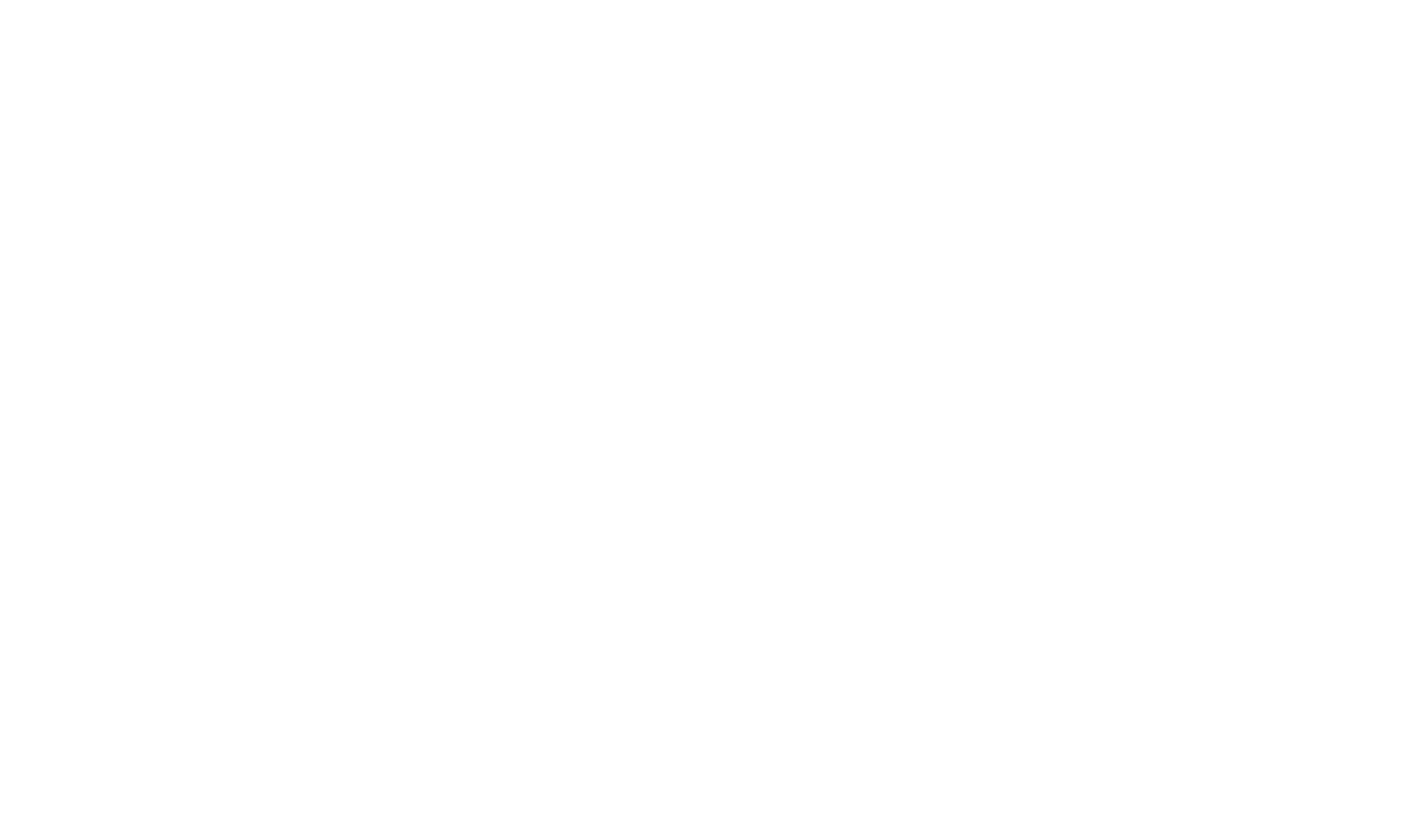
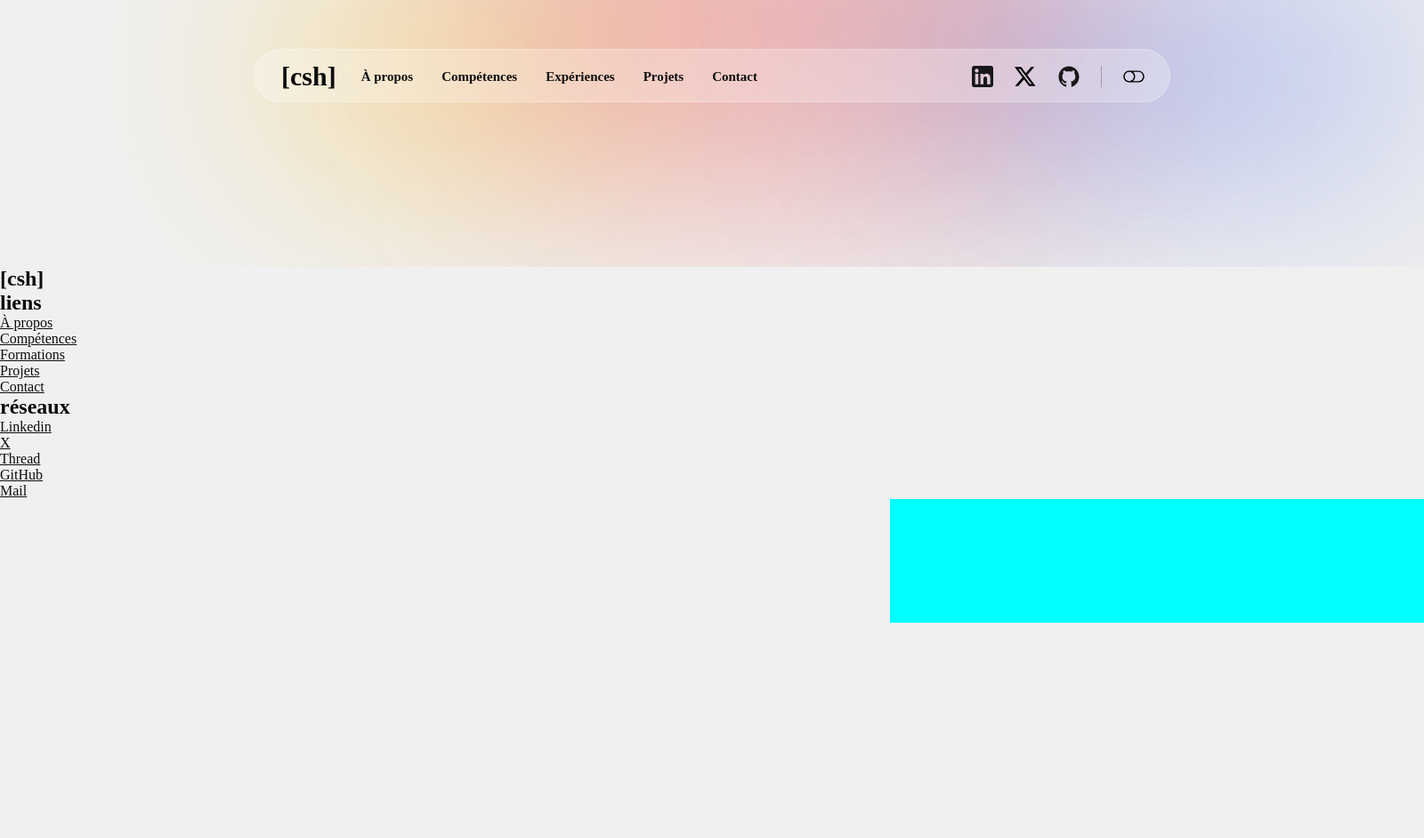
Before and after one commit to ClementSaint-Hilaire/Portfolio, a PHP site: page / in a window 1600 px wide. Before the commit the page is empty. Shown: the whole page at 89% size. Before the commit the page ends 800 px from the top, so only its background shows below. Run offline with PHP 8.4, Linux system fonts and the light colour scheme.

Commit message:
— Ajout & Modif —
- php
- html
- css

→ Modif du Header

→ Ajout du Footer

```diff
--- a/css/composants.css
+++ /dev/null
@@ -1,38 +0,0 @@
-.Header {
-}
-.ambilights {
-    width: 1030px;
-    height: 408px;
-    display: flex;
-    justify-content: center;
-    align-items: flex-start;
-}
-.ambilightsOrange {
-    width: 430.845px;
-    height: 244.671px;
-    position: absolute;
-    left: -535.845px;
-    bottom: -535.879px;
-    border-radius: 430.845px;
-    background: rgba(255, 184, 0, 0.43);
-    filter: blur(120px);
-}
-.ambilightsRouge {
-
-}
-.ambilightsBleu {
-    width: 575.775px;
-    height: 229.136px;
-    position: absolute;
-    left: -1155px;
-    bottom: -516.568px;
-    border-radius: 575.775px;
-    background: rgba(63, 100, 233, 0.43);
-    filter: blur(120px);
-}
-.navLight {
-    width: 1030px;
-    height: 60px;
-    border-radius: 30px;border: 1px solid rgba(255, 255, 255, 0.25);
-    background: rgba(255, 255, 255, 0.25);
-}
--- /dev/null
+++ b/css/headerAndFooter.css
@@ -0,0 +1,152 @@
+:root {
+    --blanc : #F0F0F0;
+    --noir : #0D0D0D;
+    font-family: Open Sans Hebrew;
+}
+*{
+    padding: 0;
+    margin: 0;
+    box-sizing: border-box;
+    background-color: var(--blanc);
+    color: var(--noir);
+  }
+
+/** >> header**/
+.Header {
+    width: 100%;
+    height: 300px;
+    top: 0px;
+    position: relative;
+}
+/** >> top lights**/
+.topAmbilights {
+    width: 1030px;
+    height: 408px;
+    display: flex;
+    justify-content: center;
+    justify-content: space-between;
+    align-items: center;
+}
+.topAmbilightsOrange {
+    width: 430.845px;
+    height: 244.671px;
+    position: absolute;
+    left: 290px;
+    bottom: 100px;
+    border-radius: 430.845px;
+    background: rgba(255, 184, 0, 0.33);
+    filter: blur(120px);
+}
+.topAmbilightsRouge {
+    width: 697px;
+    height: 400px;
+    position: absolute;
+    left: 550px;
+    bottom: 75px;
+    border-radius: 697px;
+    background: rgba(233, 63, 63, 0.33);
+    filter: blur(120px);
+}
+.topAmbilightsBleu {
+    width: 575.775px;
+    height: 229.136px;
+    position: absolute;
+    left: 1020px;
+    bottom: 100px;
+    border-radius: 575.775px;
+    background: rgba(63, 100, 233, 0.33);
+    filter: blur(120px);
+}
+/** << top lights**/
+.navLight {
+    display: flex;
+    align-items: center;
+    gap: 10px;
+    position: absolute;
+    top: 85px;
+    left: 50%;
+    transform: translate(-50%, -50%);
+    background: transparent;
+}
+.rectangleNavbar {
+    width: 1030px;
+    height: 60px;
+    border-radius: 30px;
+    border: 1px solid rgba(255, 255, 255, 0.25);
+    background: rgba(255, 255, 255, 0.25);
+}
+.textNavbar {
+    display: flex;
+    width: 613px;
+    height: 60px;
+    align-items: center;
+    gap: 32px;
+    position: absolute;
+    left: 35px;
+    background: none;
+}
+.logoRSNavbar {
+    display: flex;
+    width: 194px;
+    height: 60px;
+    justify-content: space-between;
+    align-items: center;
+    position: absolute;
+    right: 29px;
+    background: none;
+}
+.separateurVertical {
+    width: 1px;
+    height: 24px;
+    background: rgba(0, 0, 0, 0.26);
+}
+.logoRSNavbar a {
+    width: 24px;
+    height: 24px;
+    color : var(--noir);
+    background: none;
+}
+.logoRSNavbar a svg {
+    width: 24px;
+    height: 24px;
+    color : var(--noir);
+    background: none;
+}
+.textNavbar h1 {
+    font-size: 30px;
+    font-style: normal;
+    font-weight: 700;
+    line-height: normal;
+    color : var(--noir);
+    margin: -4px;
+    background: transparent;
+
+}
+.textNavbar h2 {
+    font-size: 15px;
+    font-style: normal;
+    font-weight: 700;
+    line-height: normal;
+    color : var(--noir);
+    background: transparent;
+}
+/** << header**/
+
+/** >> footer**/
+.Footer  {
+    width: 100%;
+    height: 400px;
+    bottom: 0px;
+    background-color: aqua;
+    position: relative;
+}
+
+.bottomAmbilight {
+    display: flex;
+    width: 1000px;
+    height: 381px;
+    justify-content: space-between;
+    align-items: flex-end;
+    flex-shrink: 0;
+}
+/** << footer**/
--- a/php/accueil.php
+++ b/php/accueil.php
@@ -9,6 +9,7 @@
 <body>
 
     <?php include 'php/composants/header.html'; ?>
+    <?php include 'php/composants/footer.html'; ?>
 
 </body>
 </html>
--- a/php/composants/footer.html
+++ b/php/composants/footer.html
@@ -0,0 +1,39 @@
+<!DOCTYPE html>
+<html lang="en">
+<head>
+    <meta charset="UTF-8">
+    <meta name="viewport" content="width=device-width, initial-scale=1.0">
+    <link rel="stylesheet" href="../../css/headerAndFooter.css">
+</head>
+<body>
+    <section class="Footer">
+        <div class="ligneHorizontale"></div>
+        <h1>[csh]</h1>
+        <div class="listesAnnexe">
+            <ul>
+                <li><h2>liens</h2></li>
+                <li><a href="#">À propos</a></li>
+                <li><a href="#">Compétences</a></li>
+                <li><a href="#">Formations</a></li>
+                <li><a href="#">Projets</a></li>
+                <li><a href="#">Contact</a></li>
+            </ul>
+            <ul>
+                <li><h2>réseaux</h2></li>
+                <li><a href="#">Linkedin</a></li>
+                <li><a href="#">X</a></li>
+                <li><a href="#">Thread</a></li>
+                <li><a href="#">GitHub</a></li>
+                <li><a href="#">Mail</a></li>
+            </ul>
+        </div>
+
+        <div class="bottomAmbilight">
+            <div class="bottomAmbilightOrange"></div>
+            <div class="bottomAmibilightRouge"></div>
+            <div class="bottomAmbilightBleu"></div>
+        </div>
+
+    </section>
+</body>
+</html>
--- a/php/composants/header.html
+++ b/php/composants/header.html
@@ -3,16 +3,50 @@
 <head>
     <meta charset="UTF-8">
     <meta name="viewport" content="width=device-width, initial-scale=1.0">
-    <link rel="stylesheet" href="../css/composants.css">
+    <link rel="stylesheet" href="../css/headerAndFooter.css">
 </head>
 <body>
     <section class="Header">
-        <div class="ambilights">
-            <div class="ambilightsOrange"></div>
-            <div class="ambilightsRouge"></div>
-            <div class="ambilightsBleu"></div>
+        <div class="topAmbilights">
+            <div class="topAmbilightsOrange"></div>
+            <div class="topAmbilightsRouge"></div>
+            <div class="topAmbilightsBleu"></div>
         </div>
-        <nav class="navLight"></nav>
+        <nav class="navLight">
+            <div class="rectangleNavbar">
+                <div class="textNavbar">
+                    <h1>[csh]</h1>
+                    <h2>À propos</h2>
+                    <h2>Compétences</h2>
+                    <h2>Expériences</h2>
+                    <h2>Projets</h2>
+                    <h2>Contact</h2>
+                </div>
+                <div class="logoRSNavbar">
+                    <a href="#" class="linkedinLogo">
+                        <svg xmlns="http://www.w3.org/2000/svg" width="22" height="22" viewBox="0 0 22 22" fill="none">
+                            <path fill-rule="evenodd" clip-rule="evenodd" d="M19.556 21.9979H2.44792C1.09813 21.9979 0.00390625 20.9037 0.00390625 19.5539V2.44584C0.00390625 1.09605 1.09813 0.00183105 2.44792 0.00183105H19.556C20.9058 0.00183105 22 1.09605 22 2.44584V19.5539C22 20.9037 20.9058 21.9979 19.556 21.9979ZM15.6797 18.9429H18.9438V12.2376C18.9438 9.40045 17.3355 8.02868 15.0891 8.02868C12.8417 8.02868 11.8959 9.7788 11.8959 9.7788V8.35224H8.75023V18.9429H11.8959V13.3835C11.8959 11.8938 12.5816 11.0074 13.8941 11.0074C15.1005 11.0074 15.6797 11.8592 15.6797 13.3835V18.9429ZM3.05773 5.01118C3.05773 6.0904 3.92598 6.96547 4.99746 6.96547C6.06894 6.96547 6.93668 6.0904 6.93668 5.01118C6.93668 3.93195 6.06894 3.05688 4.99746 3.05688C3.92598 3.05688 3.05773 3.93195 3.05773 5.01118ZM6.65329 18.9429H3.37317V8.35224H6.65329V18.9429Z" fill="#181818"/>
+                        </svg>
+                    </a>
+                    <a href="#" class="xLogo">
+                        <svg xmlns="http://www.w3.org/2000/svg" width="22" height="20" viewBox="0 0 22 20" fill="none">
+                            <path d="M16.9939 0.25H20.3019L13.0749 8.51L21.5769 19.75H14.9199L9.70591 12.933L3.73991 19.75H0.429906L8.15991 10.915L0.00390625 0.25H6.82991L11.5429 6.481L16.9939 0.25ZM15.8329 17.77H17.6659L5.83391 2.126H3.86691L15.8329 17.77Z" fill="black"/>
+                        </svg>
+                        </a>
+                    <a href="#" class="githubLogo">
+                        <svg xmlns="http://www.w3.org/2000/svg" width="27" height="26" viewBox="0 0 27 26" fill="none">
+                            <path fill-rule="evenodd" clip-rule="evenodd" d="M13.4613 0C6.29402 0 0.5 5.95833 0.5 13.3296C0.5 19.2219 4.21243 24.2095 9.36255 25.9748C10.0065 26.1075 10.2423 25.688 10.2423 25.3351C10.2423 25.0261 10.2211 23.9669 10.2211 22.8632C6.61557 23.6578 5.86476 21.2742 5.86476 21.2742C5.28533 19.7294 4.4268 19.3324 4.4268 19.3324C3.24671 18.5158 4.51276 18.5158 4.51276 18.5158C5.82178 18.6041 6.50865 19.884 6.50865 19.884C7.66725 21.9142 9.53421 21.3406 10.2853 20.9874C10.3925 20.1267 10.736 19.5309 11.1008 19.1999C8.22519 18.8909 5.19963 17.7434 5.19963 12.6233C5.19963 11.1667 5.71433 9.97506 6.52988 9.04827C6.40121 8.71731 5.95045 7.34879 6.65882 5.51715C6.65882 5.51715 7.75321 5.16398 10.2208 6.8854C11.2773 6.59362 12.3668 6.44519 13.4613 6.44394C14.5557 6.44394 15.6713 6.59858 16.7015 6.8854C19.1693 5.16398 20.2637 5.51715 20.2637 5.51715C20.9721 7.34879 20.5211 8.71731 20.3924 9.04827C21.2294 9.97506 21.7229 11.1667 21.7229 12.6233C21.7229 17.7434 18.6974 18.8687 15.8002 19.1999C16.2725 19.6192 16.68 20.4135 16.68 21.6715C16.68 23.459 16.6587 24.8936 16.6587 25.3348C16.6587 25.688 16.8949 26.1075 17.5385 25.9751C22.6886 24.2092 26.401 19.2219 26.401 13.3296C26.4223 5.95833 20.607 0 13.4613 0Z" fill="#181818"/>
+                        </svg>
+                    </a>
+                    <div class="separateurVertical"></div>
+                    <a href="#" class="toggleLogo">
+                        <svg xmlns="http://www.w3.org/2000/svg" width="45" height="46" viewBox="0 0 45 46" fill="none">
+                            <path d="M12.6562 10.3438C11.7828 10.3438 10.9314 10.4371 10.1074 10.6074C9.69543 10.6898 9.27246 10.7942 8.87695 10.915C5.33386 12.0356 2.44995 14.6834 1.01074 18.0781C0.851441 18.4572 0.692139 18.8252 0.571289 19.2207C0.192261 20.4182 0 21.6761 0 23C0 24.3074 0.203247 25.5488 0.571289 26.7354C0.576782 26.7463 0.565796 26.7683 0.571289 26.7793C1.69189 30.3224 4.3396 33.2063 7.73438 34.6455C8.1134 34.8048 8.48145 34.9641 8.87695 35.085C10.0745 35.464 11.3324 35.6562 12.6562 35.6562H32.3438C39.3146 35.6562 45 29.9708 45 23C45 16.0292 39.3146 10.3438 32.3438 10.3438H12.6562ZM12.6562 13.1562C18.111 13.1562 22.5 17.5453 22.5 23C22.5 28.4547 18.111 32.8438 12.6562 32.8438C7.20154 32.8438 2.8125 28.4547 2.8125 23C2.8125 22.6594 2.82349 22.3188 2.85645 21.9893C3.35632 17.0125 7.54211 13.1562 12.6562 13.1562ZM20.5664 13.1562H32.3438C37.7985 13.1562 42.1875 17.5453 42.1875 23C42.1875 28.4547 37.7985 32.8438 32.3438 32.8438H20.5664C23.4503 30.5201 25.3125 26.9771 25.3125 23C25.3125 19.0229 23.4503 15.4799 20.5664 13.1562Z" fill="black"/>
+                        </svg>
+                    </a>
+                </div>
+            </div>
+        </nav>
     </section>
 </body>
 </html>
```
Also changed, not shown: images/githubNav.svg (added), images/lightSwitchNav.svg (added), images/likedinNav.svg (added), images/xNav.svg (added).
